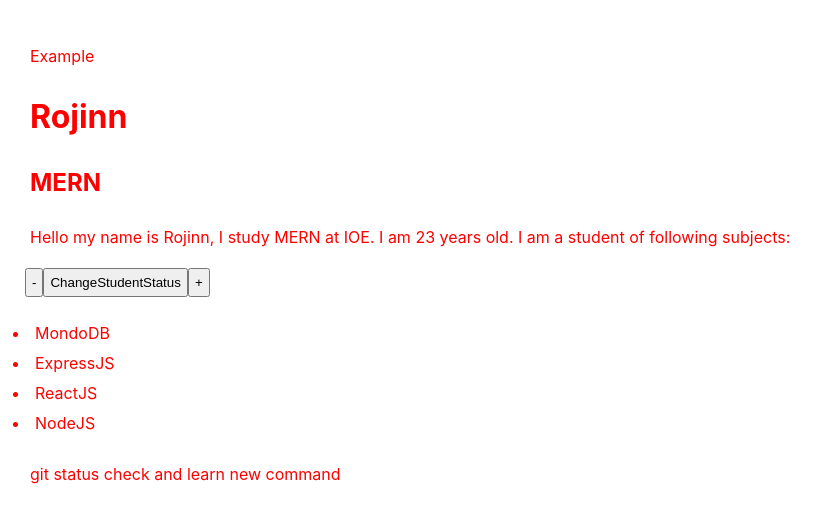
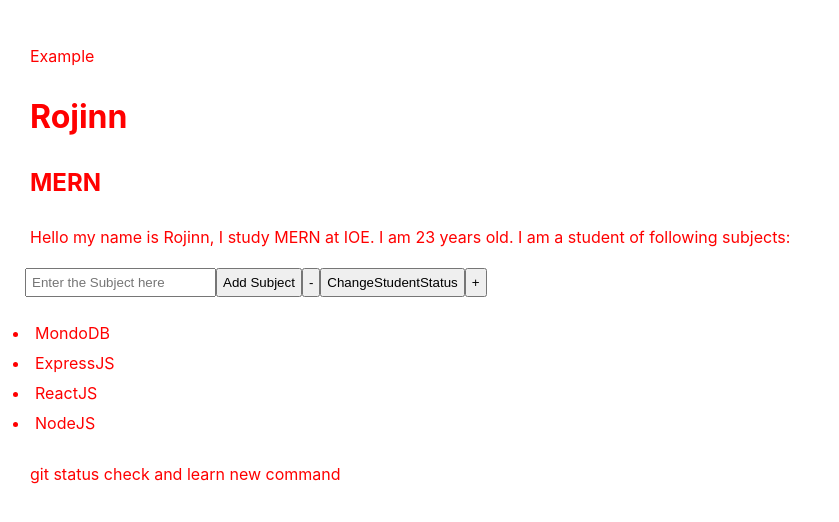
Before and after one commit to nastike/react-tutorials, a React (Create React App) app in the folder rojinn-video-tut/: page / in a window 1280 px wide. Shown: the top 522 px of the page, without its empty margins (0-839 px from the left). Built offline with nearby package versions, Linux system fonts and the light colour scheme.

Commit message:
Added USE STATE to add value to the existing array

```diff
--- a/rojinn-video-tut/src/components/FirstComponent.js
+++ b/rojinn-video-tut/src/components/FirstComponent.js
@@ -9,6 +9,8 @@ const FirstComponent = ({
 }) => {
   const [state, setState] = useState(isStudent);
   const [count, setCount] = useState(age);
+  const [message, setMessage] = useState('');
+  const [subject, setSubject] = useState(subjects);
   return (
     <div id='mycomponent' style={{ color: state ? 'red' : 'green' }}>
       <p>Example</p>
@@ -19,11 +21,29 @@ const FirstComponent = ({
         {count} years old. I am{state ? '' : ' not'} a student of following
         subjects:
       </p>
-      <button onClick={(e) => setCount(count - 1)}>-</button>
+      <input
+        type='text'
+        placeholder='Enter the Subject here'
+        value={message}
+        onChange={(e) => {
+          setMessage(e.target.value);
+        }}
+      />
+      <button
+        onClick={() => {
+          setSubject([...subject, message]);
+          setMessage('');
+        }}
+      >
+        Add Subject
+      </button>
+      <button onClick={(e) => setCount(count > 2 ? count - 1 : count)}>
+        -
+      </button>
       <button onClick={() => setState(!state)}>ChangeStudentStatus</button>
       <button onClick={(e) => setCount(count + 1)}>+</button>
       <ul>
-        {subjects.map((s) => (
+        {subject.map((s) => (
           <li key={s}>{s}</li>
         ))}
       </ul>
```
